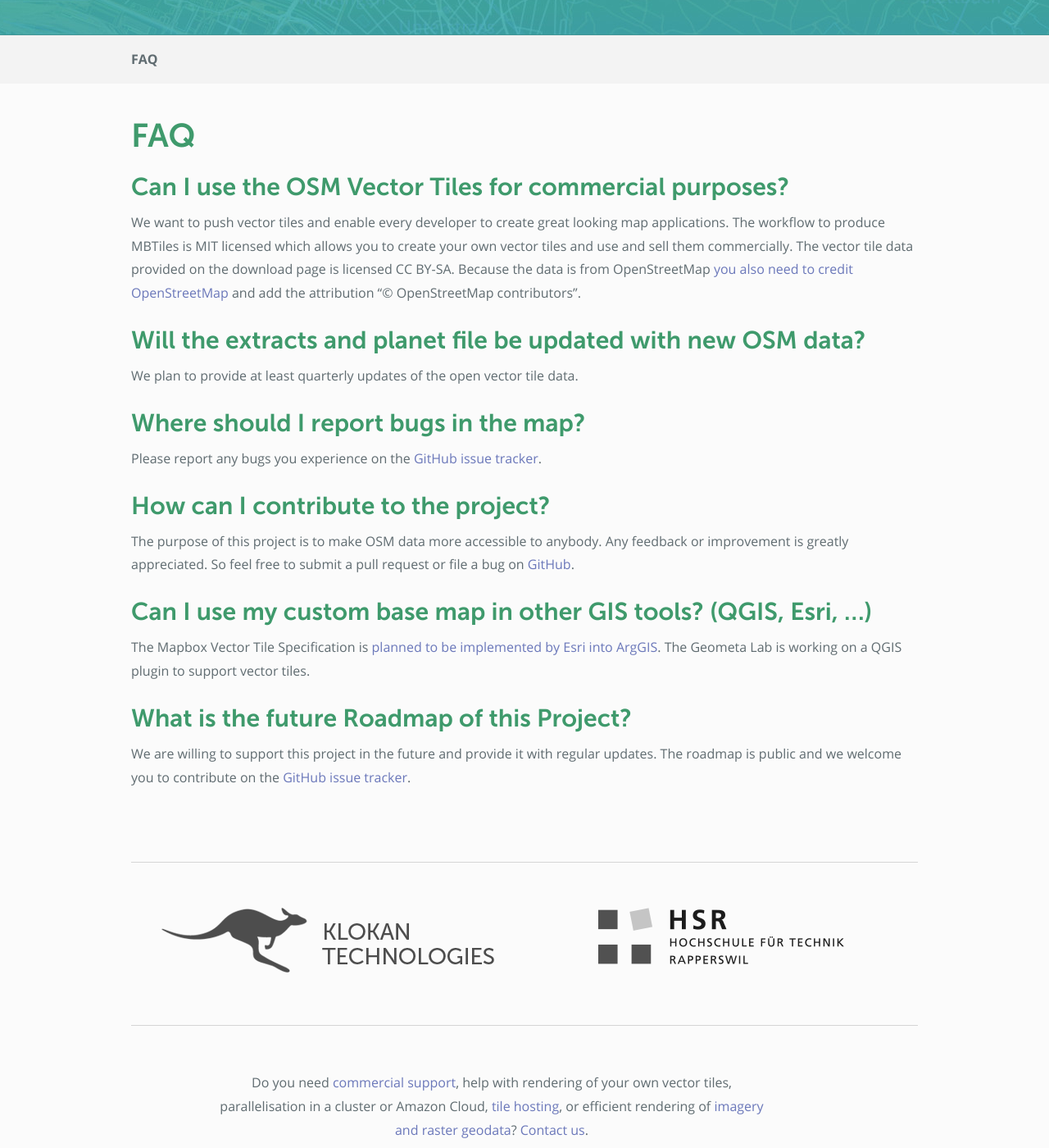
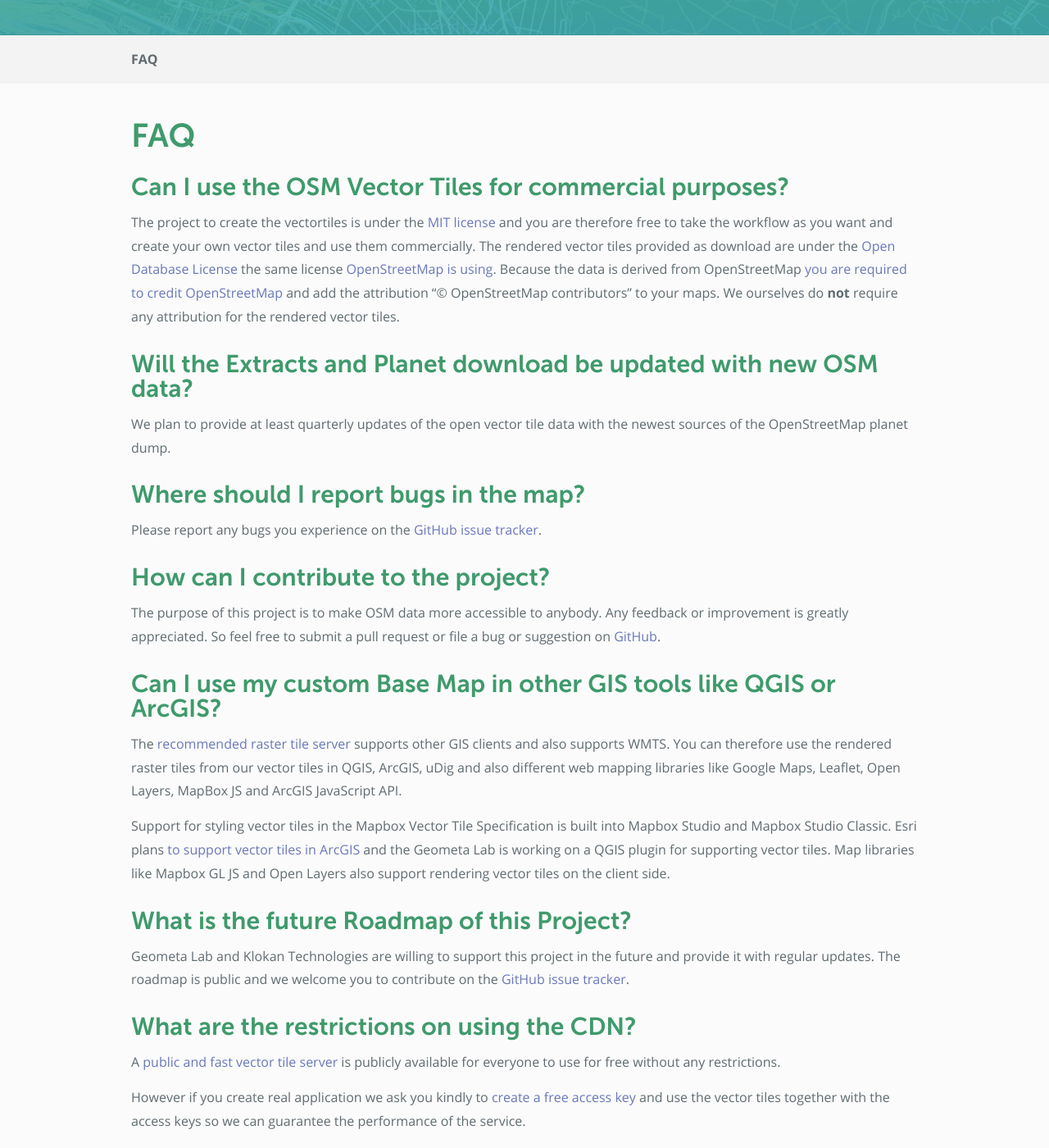
Before and after one commit to osm2vectortiles/osm2vectortiles, a Jekyll site: the page built from faq.md, in a window 1280 px wide and 1400 px high, scrolled down 227 px. Shown: the whole window at 82% size. Built offline with Jekyll 4.4.1, drawn with Linux system fonts in a browser that asks for light colours; Markdown is read by kramdown in place of the engine named in the settings; some of the changed text lies outside the part shown.

Commit message:
Answer additional questions in FAQ

```diff
--- a/faq.md
+++ b/faq.md
@@ -8,15 +8,18 @@
 
 ## Can I use the OSM Vector Tiles for commercial purposes?
 
-We want to push vector tiles and enable every developer to create great looking map applications.
-The workflow to produce MBTiles is MIT licensed which allows you to create your own vector tiles
-and use and sell them commercially. The vector tile data provided on the download page is licensed CC BY-SA.
-Because the data is from OpenStreetMap [you also need to credit OpenStreetMap](http://www.openstreetmap.org/copyright)
-and add the attribution "© OpenStreetMap contributors".
+The project to create the vectortiles is under the [MIT license](https://tldrlegal.com/license/mit-license)
+and you are therefore free to take the workflow as you want and create your own vector tiles and
+use them commercially.
+The rendered vector tiles provided as download are under
+the [Open Database License](https://tldrlegal.com/license/odc-open-database-license-(odbl)) the same license [OpenStreetMap is using](https://www.openstreetmap.org/copyright).
+Because the data is derived from OpenStreetMap [you are required to credit OpenStreetMap](http://www.openstreetmap.org/copyright) and add the attribution "© OpenStreetMap contributors" to your maps.
+We ourselves do **not** require any attribution for the rendered vector tiles.
 
-## Will the extracts and planet file be updated with new OSM data?
+## Will the Extracts and Planet download be updated with new OSM data?
 
-We plan to provide at least quarterly updates of the open vector tile data.
+We plan to provide at least quarterly updates of the open vector tile data with the newest
+sources of the OpenStreetMap planet dump.
 
 ## Where should I report bugs in the map?
 
@@ -24,16 +27,50 @@
 
 ## How can I contribute to the project?
 
-The purpose of this project is to make OSM data more accessible to anybody. Any feedback or improvement is greatly appreciated. So feel free to submit a pull request or file a bug on [GitHub](https://github.com/osm2vectortiles/).
+The purpose of this project is to make OSM data more accessible to anybody. Any feedback or improvement is greatly appreciated. So feel free to submit a pull request or file a bug or suggestion
+on [GitHub](https://github.com/osm2vectortiles/).
 
+## Can I use my custom Base Map in other GIS tools like QGIS or ArcGIS?
 
-## Can I use my custom base map in other GIS tools? (QGIS, Esri, ...)
+The [recommended raster tile server](/docs/display-map-with-tileserver-mapnik/) supports other
+GIS clients and also supports WMTS. You can therefore use the rendered raster tiles
+from our vector tiles in QGIS, ArcGIS, uDig and also different web mapping libraries
+like Google Maps, Leaflet, Open Layers, MapBox JS and ArcGIS JavaScript API.
 
-The Mapbox Vector Tile Specification is [planned to be implemented by Esri into ArgGIS](http://blogs.esri.com/esri/arcgis/2015/07/20/vector-tiles-preview/).
-The Geometa Lab is working on a QGIS plugin to support vector tiles.
+Support for styling vector tiles in the Mapbox Vector Tile Specification is built
+into Mapbox Studio and Mapbox Studio Classic.
+Esri plans [to support vector tiles in ArcGIS](http://blogs.esri.com/esri/arcgis/2015/07/20/vector-tiles-preview/) and the Geometa Lab is working on a QGIS plugin for supporting
+vector tiles. Map libraries like Mapbox GL JS and Open Layers also support
+rendering vector tiles on the client side.
 
 ## What is the future Roadmap of this Project?
 
-We are willing to support this project in the future and provide it with
+Geometa Lab and Klokan Technologies are willing to support this project in the future and provide it with
 regular updates. The roadmap is public and we welcome you to contribute
 on the [GitHub issue tracker](https://github.com/osm2vectortiles/osm2vectortiles/issues).
+
+## What are the restrictions on using the CDN?
+
+A [public and fast vector tile server](osm2vectortiles.tileserver.com/v1.json)
+is publicly available for everyone to use for free without any restrictions.
+
+However if you create real application we ask you
+kindly to [create a free access key](http://maps.klokantech.com/)
+and use the vector tiles together with the access keys so we can guarantee the performance of the service.
+
+## What is the difference from other Projects like Kartotherian or Mapzen Vector Tiles?
+
+We are big fans of Kartotherian and Mapzen but believe not only the process to produce vector tiles
+should be open, but also the rendered data to make it really accessible for everyone to create
+their own maps.
+These projects provide public vector tile servers as well but do not provide any downloads.
+Additionally our projects has close compatibility to Mapbox Streets v5 and v6 which allows
+using the superior tooling from Mapbox for creating maps.
+We are looking forward to contribute back to projects like Kartotherian with our improved
+source project and mapping files.
+
+## Who is behind this project?
+
+The OSM2VectorTiles project started as a study project of Geometa Lab supported and made
+possible by Klokan Technologies. We are map enthusiasts who want to make OpenStreetMap
+accessible for everyone again.
```
